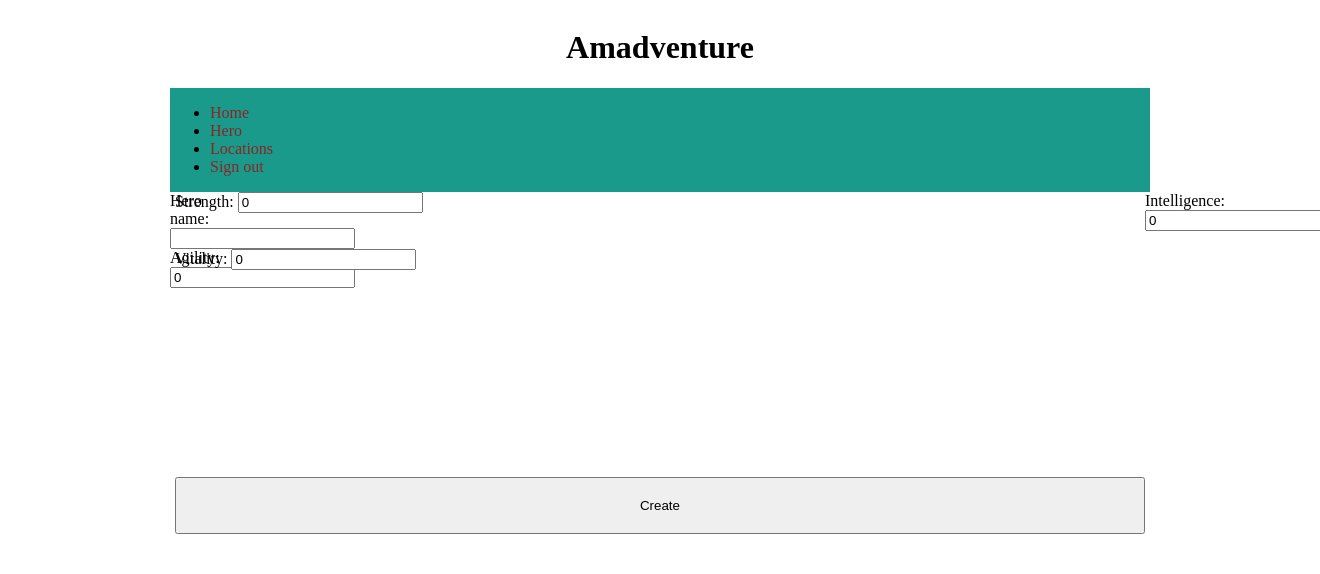
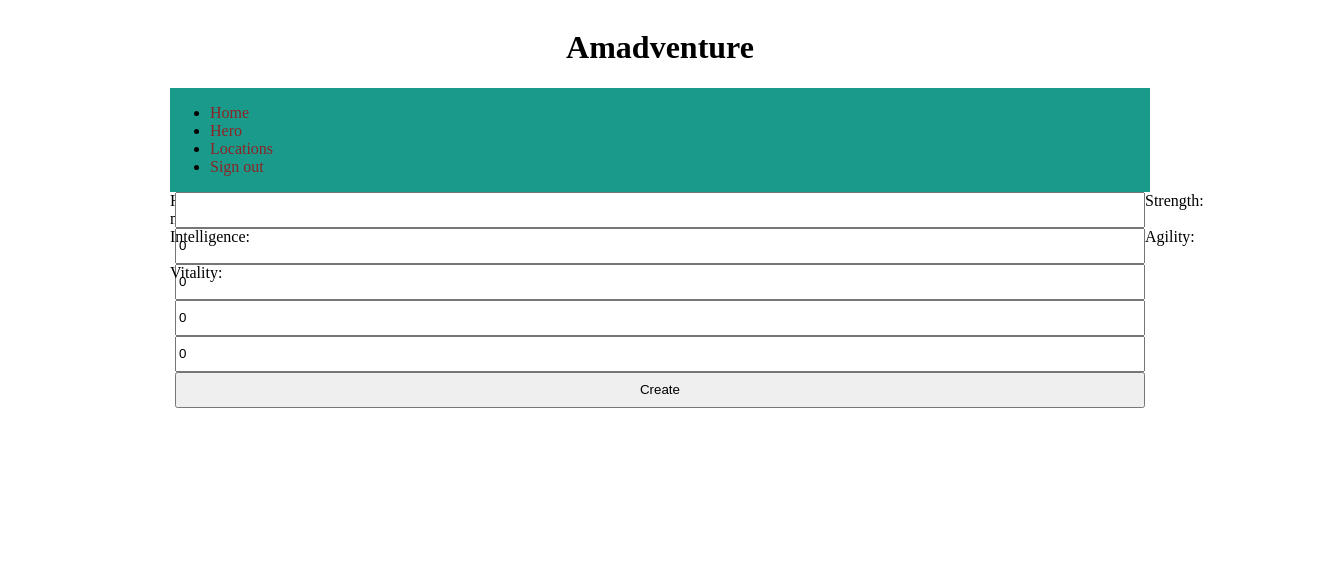
Before and after one commit to michal-mietus/amadventure-alfa, a Django app: page /hero_create/ in a window 1320 px wide; the page is wider, and only the part inside the window is pictured. Shown: the top 574 px of that part. Run offline with Django 3.2, Linux system fonts and the light colour scheme; the visitor is signed in with stand-in values (Sample User, id 1).

Commit message:
Removed field div wrappers.

```diff
--- a/game/templates/game/create_hero.html
+++ b/game/templates/game/create_hero.html
@@ -9,31 +9,26 @@
 {% block content %}
     <form method="POST" action="{% url 'game:hero_create' %}">
         {{ form.non_field_errors }}
-        <div class="fieldWrapper">
+
             {{ form.name.errors }}
             <label id="name_label_id" for="{{ form.name.id_for_label }}">Hero name:</label>
             {{ form.name }}
-        </div>
-        <div class="fieldWrapper">
+
             {{ form.strength.errors }}
             <label id="strength_label_id" for="{{ form.strength.id_for_label }}">Strength:</label>
             {{ form.strength }}
-        </div>
-        <div class="fieldWrapper">
+
             {{ form.intelligence.errors }}
             <label id="intelligence_label_id" for="{{ form.intelligence.id_for_label }}">Intelligence:</label>
             {{ form.intelligence }}
-        </div>
-        <div class="fieldWrapper">
-                {{ form.agility.errors }}
-                <label id="agility_label_id" for="{{ form.agility.id_for_label }}">Agility:</label>
-                {{ form.agility }}
-        </div>
-        <div class="fieldWrapper">
+
+            {{ form.agility.errors }}
+            <label id="agility_label_id" for="{{ form.agility.id_for_label }}">Agility:</label>
+            {{ form.agility }}
+
             {{ form.vitality.errors }}
             <label id="vitality_label_id" for="{{ form.vitality.id_for_label }}">Vitality:</label>
             {{ form.vitality }}
-        </div>
 
         <input type="submit" value="Create">
     </form>
```
